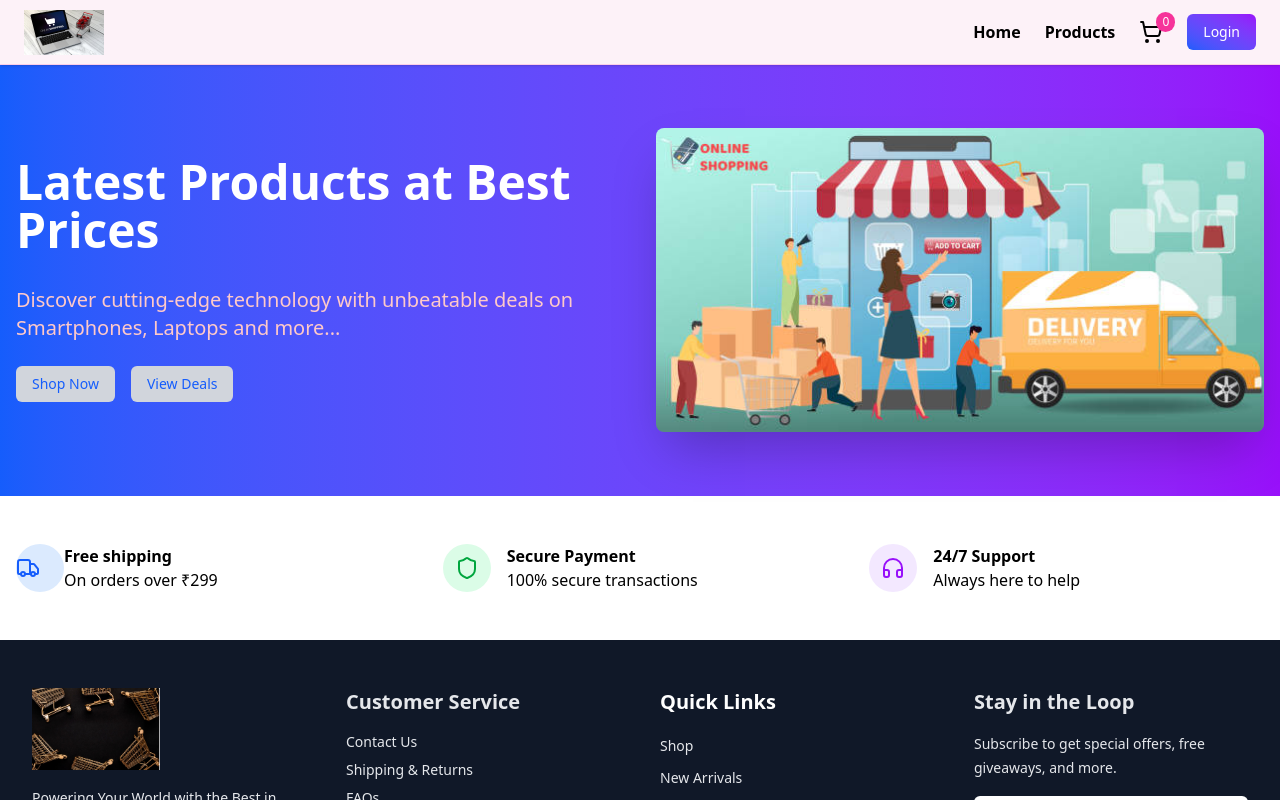
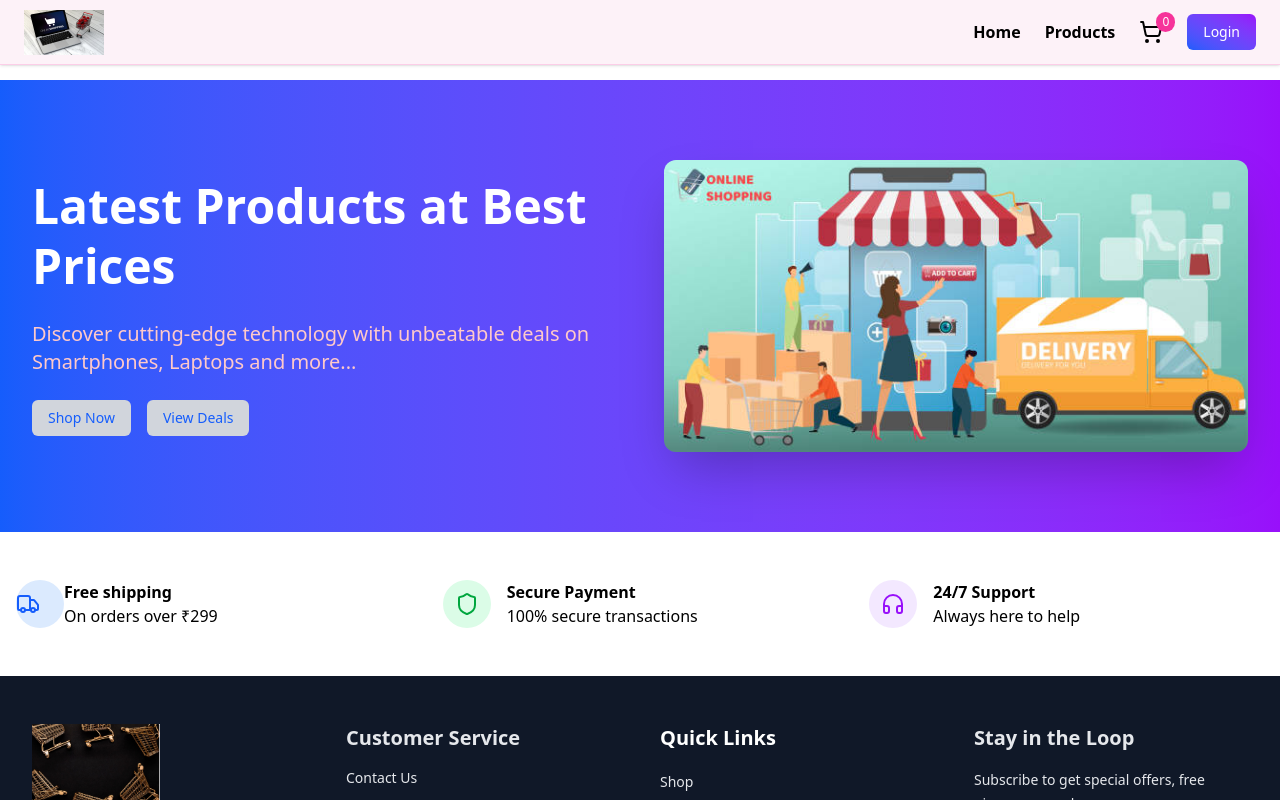
Before and after one commit to Githu-bamitcode/ecommerceapp_amitbanerjee, a React (Vite) app in the folder frontend/: page / in a window 1280 px wide. Shown: the top 800 px of the page. Built offline with nearby package versions, Linux system fonts and the light colour scheme.

Commit message:
Latest Version 3.1
Latest Version 3.1

```diff
--- a/frontend/src/components/Hero.jsx
+++ b/frontend/src/components/Hero.jsx
@@ -6,14 +6,14 @@
   const navigate = useNavigate();
 
   return (
-    <section className="bg-linear-to-r from-blue-600 to-purple-600 text-white py-16">
-      <div className="max-w-7xl mx-auto px-4">
-        <div className="grid md:grid-cols-2 gap-8 items-center">
+    <section className="bg-linear-to-r from-blue-600 to-purple-600 text-white py-12 md:py-16 lg:py-20">
+      <div className="max-w-7xl mx-auto px-4 sm:px-6 lg:px-8">
+        <div className="grid grid-cols-1 md:grid-cols-2 gap-8 lg:gap-12 items-center">
           <div>
-            <h1 className="text-4xl md:text-5xl font-bold mb-8">
+            <h1 className="text-3xl sm:text-4xl md:text-5xl font-bold mb-6 leading-tight">
               Latest Products at Best Prices
             </h1>
-            <p className="text-xl mb-6 text-red-200">
+            <p className="text-base sm:text-lg md:text-xl mb-6 text-red-200">
               Discover cutting-edge technology with unbeatable deals on
               Smartphones, Laptops and more...
             </p>
@@ -33,13 +33,13 @@
               </Button>
             </div>
           </div>
-          <div className="relative">
+          <div className="relative order-1 md:order-2">
             <img
               src="/ecomheader.jpg"
-              alt=""
-              width={1500}
-              height={400}
-              className="rounded-lg shadow-2xl"
+              alt="E-commerce Banner"
+              //              width={1500}
+              //              height={400}
+              className="w-full h-auto rounded-xl shadow-2xl object-cover"
             />
           </div>
         </div>
--- a/frontend/src/components/Navbar.jsx
+++ b/frontend/src/components/Navbar.jsx
@@ -51,12 +51,16 @@
           <div className="flex justify-between items-center h-16">
             {/* Logo */}
             <Link to="/">
-              <img src="/shop_online.jpg" alt="logo" className="w-16 md:w-20" />
+              <img
+                src="/shop_online.jpg"
+                alt="logo"
+                className="w-12 sm:w-14 md:w-16 lg:w-20 h-auto object-contain"
+              />
             </Link>
 
             {/* Desktop Nav */}
-            <nav className="hidden md:flex items-center gap-6">
-              <ul className="flex items-center gap-6 text-base font-semibold">
+            <nav className="hidden md:flex items-center gap-4 lg:gap-6">
+              <ul className="flex items-center gap-4 lg:gap-6 text-sm lg:text-base font-semibold">
                 <Link to="/">
                   <li className="hover:text-pink-600 transition">Home</li>
                 </Link>
@@ -68,7 +72,7 @@
                 {user && (
                   <Link to={`/profile/${user._id}`}>
                     <li className="hover:text-pink-600 transition">
-                      Hello, {user.firstName}
+                      Hello, {user.firstName?.slice(0, 12)}
                     </li>
                   </Link>
                 )}
@@ -94,7 +98,11 @@
               {/* Auth Button */}
               {user ? (
                 <Button
-                  onClick={logoutHandler}
+                  onClick={() => {
+                    logoutHandler();
+                    setMobileMenu(false);
+                  }}
+                  //                  onClick={logoutHandler}
                   className="bg-pink-600 text-white hover:bg-black"
                 >
                   Logout
@@ -102,7 +110,7 @@
               ) : (
                 <Button
                   onClick={() => navigate("/login")}
-                  className="bg-gradient-to-tr from-blue-600 to-purple-600 text-white"
+                  className="bg-linear-to-tr from-blue-600 to-purple-600 text-white"
                 >
                   Login
                 </Button>
@@ -123,8 +131,13 @@
           </div>
         </div>
 
-        {/* Mobile Menu */}
-        {mobileMenu && (
+        {/* Mobile Menu
+        {mobileMenu && (*/}
+        <div
+          className={`md:hidden overflow-hidden transition-all duration-300 ${
+            mobileMenu ? "max-h-screen" : "max-h-0"
+          }`}
+        >
           <div className="md:hidden bg-white border-t border-pink-100 shadow-lg">
             <div className="flex flex-col px-6 py-5 gap-5 text-lg font-medium">
               <Link to="/" onClick={() => setMobileMenu(false)}>
@@ -177,18 +190,19 @@
                     navigate("/login");
                     setMobileMenu(false);
                   }}
-                  className="bg-gradient-to-tr from-blue-600 to-purple-600 text-white w-full"
+                  className="bg-linear-to-tr from-blue-600 to-purple-600 text-white w-full"
                 >
                   Login
                 </Button>
               )}
             </div>
           </div>
-        )}
+          {/*}        )}   */}
+        </div>
       </header>
 
       {/* Prevent content hiding behind fixed navbar */}
-      <div className="h-16"></div>
+      <div className="pt-16 md:pt-20"></div>
     </>
   );
 };
--- a/frontend/src/components/ProductDesc.jsx
+++ b/frontend/src/components/ProductDesc.jsx
@@ -87,7 +87,7 @@
 
   return (
     <div className="flex flex-col gap-4">
-      <h1 className="font-bold text-4xl text-gray-800">
+      <h1 className="font-bold text-3xl text-gray-800">
         {product?.productName}
       </h1>
       <p className="text-gray-800">
--- a/frontend/src/components/ProductImg.jsx
+++ b/frontend/src/components/ProductImg.jsx
@@ -5,22 +5,30 @@
 const ProductImg = ({ images }) => {
   const [mainImg, setMainImg] = useState(images[0].url);
   return (
-    <div className="flex gap-5 w-max">
-      <div className="gap-5 flex flex-col">
+    <div className="flex flex-col md:flex-row gap-4 w-full">
+      <div className="flex md:flex-col gap-3 overflow-x-auto">
         {images.map((img) => {
           return (
             <img
               onClick={() => setMainImg(img.url)}
               src={img.url}
               alt=""
-              className="cursor-pointer w-20 h-20 border shadow-lg"
+              className="cursor-pointer w-16 h-16 sm:w-20 sm:h-20 border shadow-lg object-cover shrink-0"
             />
           );
         })}
       </div>
-      <Zoom>
-        <img src={mainImg} alt="" className="w-125 h-120 border shadow-lg" />
-      </Zoom>
+
+      {/* Main Image */}
+      <div className="w-full overflow-hidden">
+        <Zoom>
+          <img
+            src={mainImg}
+            alt=""
+            className="w-full max-w-full h-auto border shadow-lg rounded-lg object-contain"
+          />
+        </Zoom>
+      </div>
     </div>
   );
 };
--- /dev/null
+++ b/frontend/src/components/ScrollToTop.jsx
@@ -0,0 +1,14 @@
+import { useEffect } from "react";
+import { useLocation } from "react-router-dom";
+
+const ScrollToTop = () => {
+  const { pathname } = useLocation();
+
+  useEffect(() => {
+    window.scrollTo(0, 0);
+  }, [pathname]);
+
+  return null;
+};
+
+export default ScrollToTop;
--- a/frontend/src/pages/SingleProduct.jsx
+++ b/frontend/src/pages/SingleProduct.jsx
@@ -10,10 +10,19 @@
   const productId = params.id;
   const { products } = useSelector((store) => store.product);
   const product = products.find((item) => item._id === productId);
+
+  if (!product) {
+    return (
+      <div className="flex justify-center items-center min-h-screen">
+        Product not found
+      </div>
+    );
+  }
+
   return (
-    <div className="pt-10 py-10 max-w-7xl mx-auto">
+    <div className="max-w-7xl mx-auto px-4 sm:px-6 lg:px-8 pt-8 pb-10">
       <Breadcrums product={product} />
-      <div className="mt-10 grid grid-cols-2 items-start">
+      <div className="mt-6 md:mt-10 grid grid-cols-1 lg:grid-cols-2 gap-8 lg:gap-12 items-start">
         <ProductImg images={product.productImg} />
         <ProductDesc product={product} />
       </div>
```
Also changed, not shown: frontend/src/components/ui/card.jsx (+32 -41 lines).
